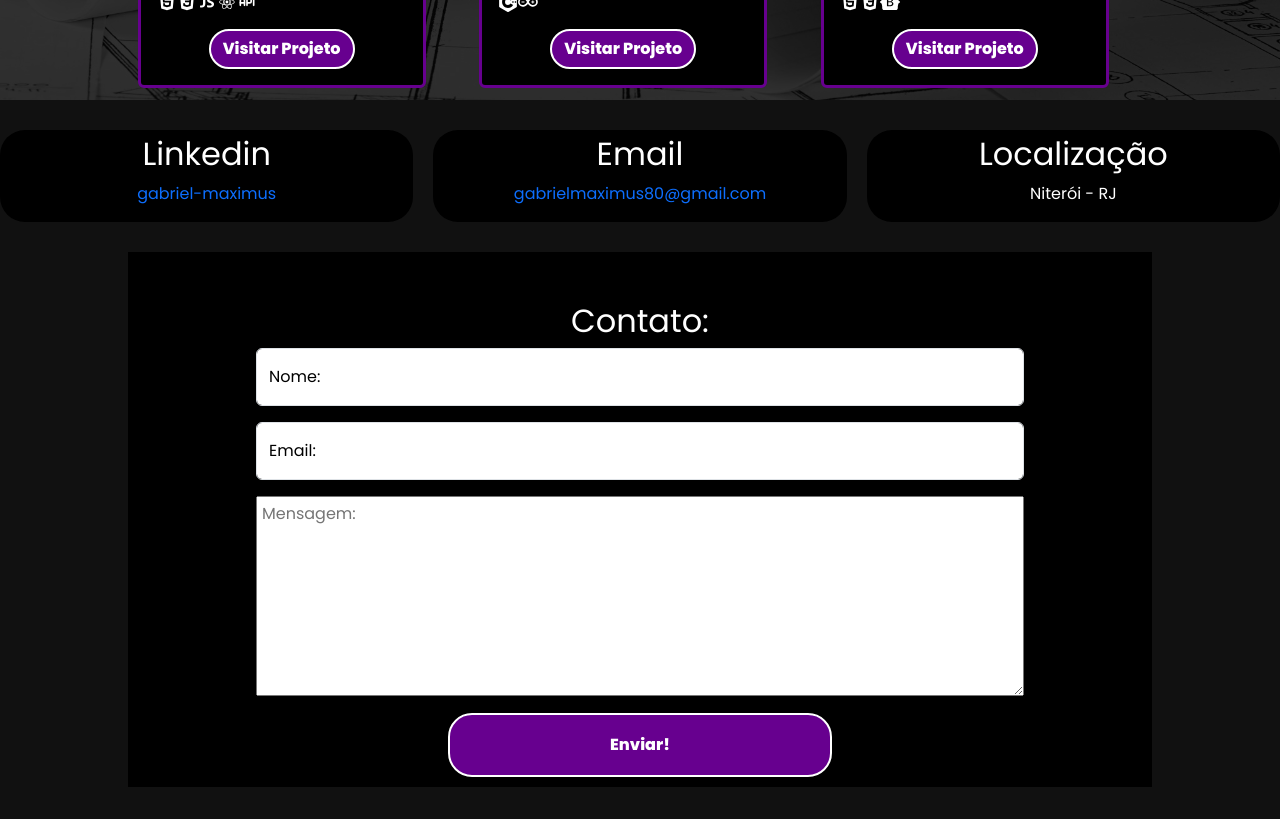
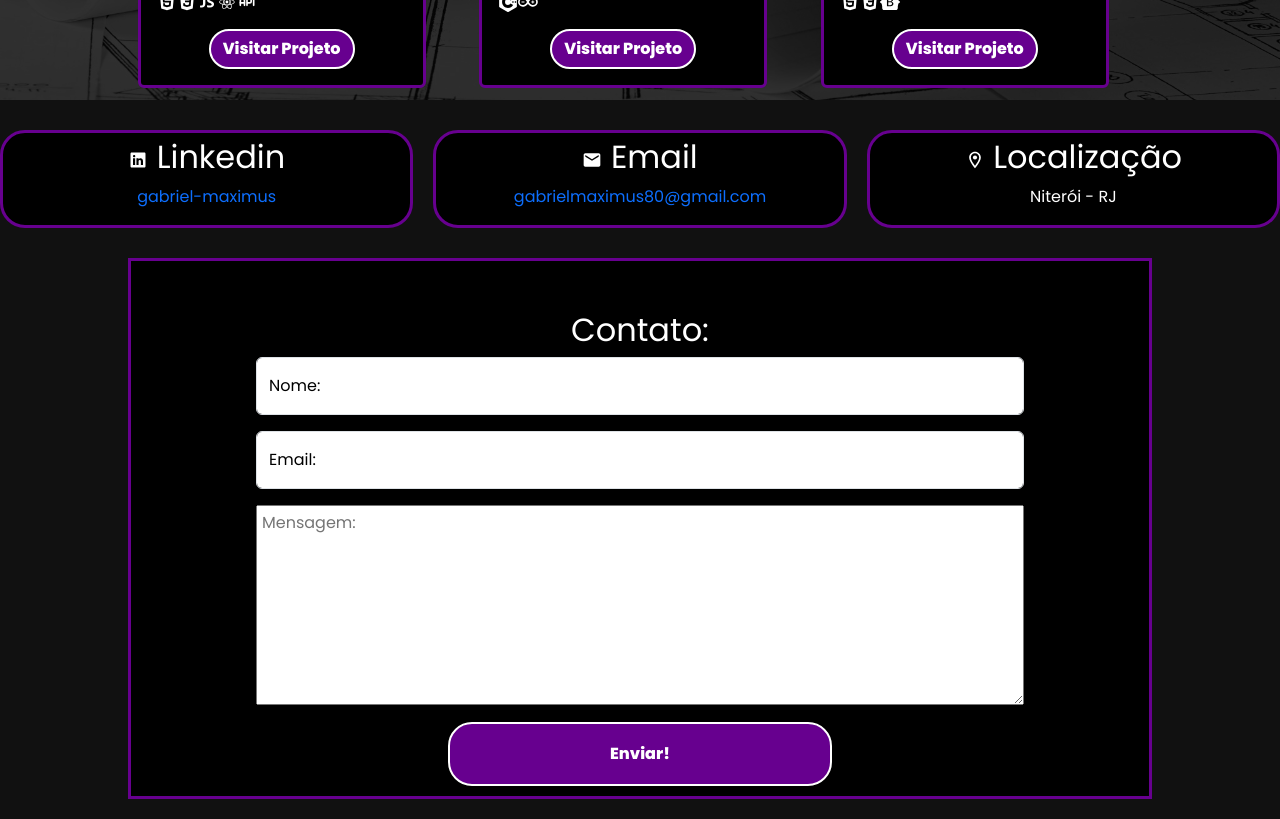
Before and after one commit to gabriel-maximus/Portfolio, a React (Create React App) app: page / in a window 1280 px wide. Shown: the part 2440-3259 px from the top of the page. Before the commit the page ends 3227 px from the top, so only its background shows below. Built offline with nearby package versions, Linux system fonts and the light colour scheme.

Commit message:
Ajustes finais na estilização

```diff
--- a/src/App.css
+++ b/src/App.css
@@ -213,6 +213,7 @@ body{
   background-color: #000;
   border-radius: 25px;
   padding-top: 5px;
+  border: solid #67008f;
 }
 
 .Item-Contato a{
@@ -227,6 +228,8 @@ body{
   align-items: center;
   justify-content: center;
   margin: 0 auto;
+  border: solid #67008f;
+  margin-bottom: 20px;
 }
 
 @media (max-width: 768px){
--- a/src/App.js
+++ b/src/App.js
@@ -5,6 +5,7 @@ import Button from './components/Button';
 import { IoLogoGithub, IoLogoLinkedin } from 'react-icons/io';
 import {DiJavascript1, DiReact, DiHtml5, DiCss3} from 'react-icons/di';
 import {SiArduino, SiCplusplus, SiBootstrap} from 'react-icons/si'
+import {MdEmail, MdOutlineLocationOn} from 'react-icons/md'
 import {TbApi} from 'react-icons/tb';
 import Foto from './assets/Foto.png'
 import Card from './components/Card';
@@ -78,15 +79,15 @@ function App() {
       <section className='Contato' id='Contato'>
         <div className='Itens-Contato'>
           <main className='Item-Contato'>
-            <h2>Linkedin</h2>
+            <h2><IoLogoLinkedin size={20}/> Linkedin</h2>
             <a href='https://www.linkedin.com/in/gabriel-maximus/' target={'blank'}>gabriel-maximus</a>
           </main>
           <main className='Item-Contato'>
-            <h2>Email</h2>
+            <h2><MdEmail size={20}/> Email</h2>
             <a href='mailto:gabrielmaximus80@gmail.com' target={'blank'}>gabrielmaximus80@gmail.com</a>
           </main>
           <main className='Item-Contato'>
-            <h2>Localização</h2>
+            <h2><MdOutlineLocationOn size={20}/> Localização</h2>
             <p>Niterói - RJ</p>
           </main>
         </div>
```
